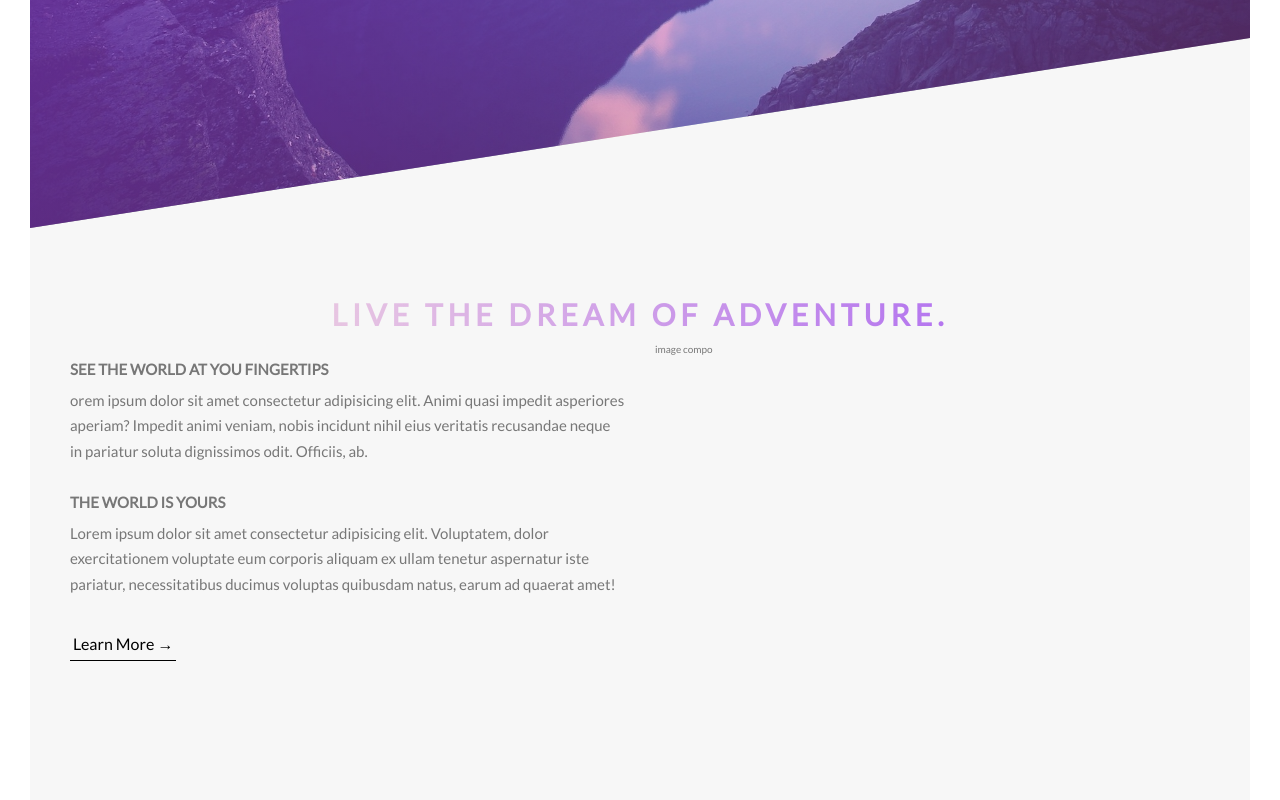
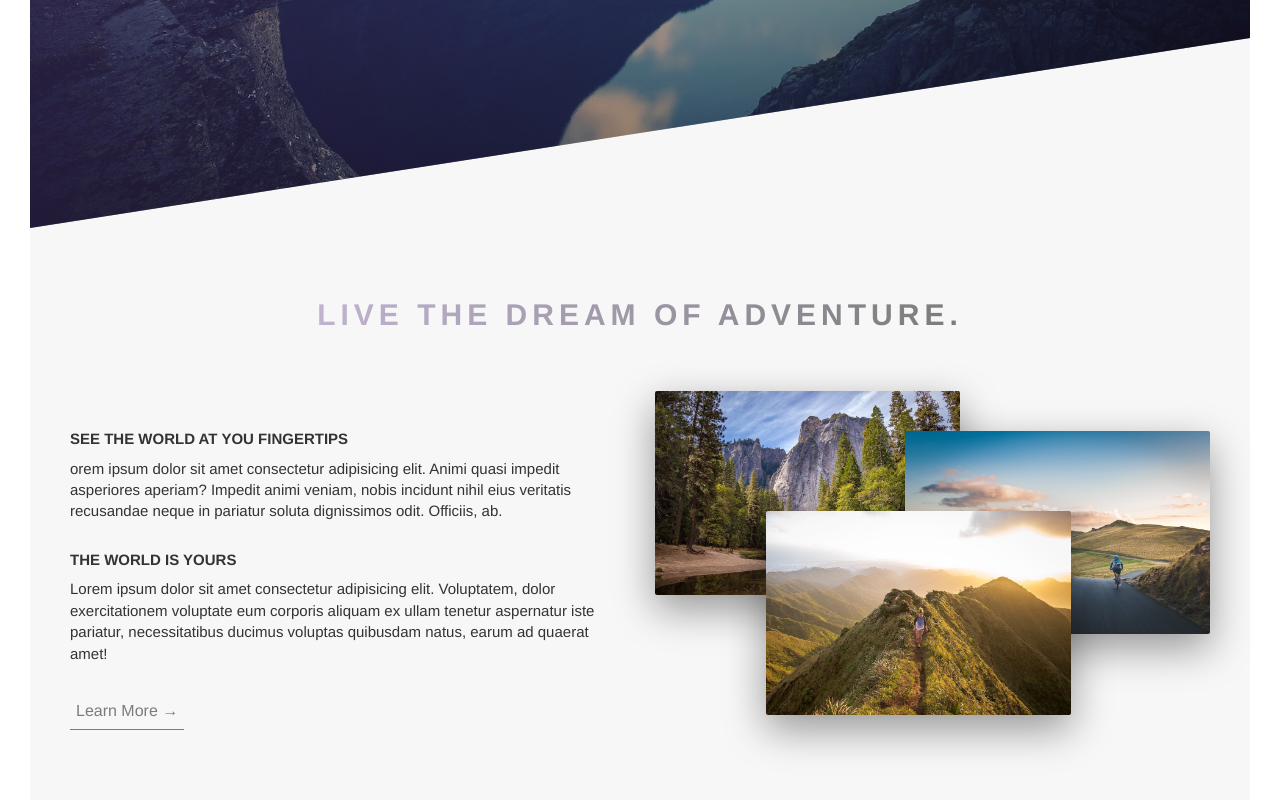
Before and after one commit to damionlawrence/wanderlust-travel-website, a website: page index.html in a window 1280 px wide. Shown: the part 562-1362 px from the top of the page. Drawn offline with Linux system fonts and the light colour scheme.

Commit message:
About section image composition

```diff
--- a/index.html
+++ b/index.html
@@ -28,13 +28,13 @@
 
     <section class="section-about">
       <div class="u-center-text">
-        <h2 class="heading-secondary">
+        <h2 class="heading-secondary u-margin-bottom-8">
           Live the dream of adventure.
         </h2>
       </div>
       <div class="container">
         <div class="row">
-          <div class="col-sm-6 col-xs-12">
+          <div class="col-md-6 col-sm-12">
             <h3 class="heading-tertiary">See the world at you fingertips</h3>
             <p class="paragraph">
               orem ipsum dolor sit amet consectetur adipisicing elit. Animi quasi impedit asperiores aperiam? Impedit
@@ -54,8 +54,12 @@
               Learn More &rarr;
             </a>
           </div>
-          <div class="col-sm-6 col-xs-12">
-            image compo
+          <div class="col-sm-12 col-md-6">
+            <div class="composition">
+              <img src="assets/nat-1-large.jpg" alt="" class="composition__photo composition__photo--p1">
+              <img src="assets/nat-2-large.jpg" alt="" class="composition__photo composition__photo--p2">
+              <img src="assets/nat-3-large.jpg" alt="" class="composition__photo composition__photo--p3">
+            </div>
           </div>
         </div>
       </div>
@@ -64,6 +68,8 @@
   </main>
 
 
+
+
 </body>
 
 </html>
--- a/sass/abstracts/_variables.scss
+++ b/sass/abstracts/_variables.scss
@@ -1,5 +1,6 @@
-$color-primary-light: #963bebb0;
-$color-primary-dark: #c555b24d;
+$color-primary-light: rgba(109, 77, 151, 0.4);
+
+$color-primary-dark: rgba(0, 0, 0, .5);
 
 $color-grey-light-1: #f7f7f7;
 
--- a/sass/base/_typography.scss
+++ b/sass/base/_typography.scss
@@ -45,7 +45,7 @@
   display: inline-block;
   letter-spacing: .5rem;
 
-  background-image: linear-gradient(to left, $color-primary-light, $color-primary-dark);
+  background-image: linear-gradient(to left, $color-primary-dark, $color-primary-light);
   -webkit-background-clip: text;
   background-clip: text;
   color: transparent;
--- a/sass/base/_utilities.scss
+++ b/sass/base/_utilities.scss
@@ -1,3 +1,7 @@
 .u-center-text {
   text-align: center;
 }
+
+.u-margin-bottom-8 {
+  margin-bottom: 8rem;
+}
--- a/sass/component/_button.scss
+++ b/sass/component/_button.scss
@@ -60,14 +60,23 @@
   &:link,
   &:visited {
     font-size: 1.6rem;
-    color: $color-black;
+    color: $color-primary-dark;
     display: inline-block;
     text-decoration: none;
-    border-bottom: 1px solid $color-black;
-    padding: 3px;
+    border-bottom: 1px solid $color-primary-dark;
+    padding: 6px;
+    transition: all .2s;
   }
 
-  &::hover {}
+  &:hover {
+    color: $color-white;
+    background-color: $color-primary-dark;
+    box-shadow: 0 1rem 2rem rgba($color-black, .3);
+    transform: translateY(-2px);
+  }
 
-  &::active {}
+  &:active {
+    box-shadow: 0 .5rem 1rem rgba($color-black, .3);
+    transform: translateY(0);
+  }
 }
--- /dev/null
+++ b/sass/component/_composition.scss
@@ -0,0 +1,41 @@
+.composition {
+  position: relative;
+
+  &__photo {
+    width: 55%;
+    box-shadow: 0 1.4rem 4rem rgba($color-black, $alpha: .4);
+    border-radius: 2px;
+    position: absolute;
+    z-index: 10;
+    transition: all .2s;
+    outline-offset: 2rem;
+
+    &--p1 {
+      top: -2rem;
+      left: 0;
+    }
+
+    &--p2 {
+      top: 2rem;
+      right: 0;
+    }
+
+    &--p3 {
+      top: 10rem;
+      left: 20%;
+    }
+
+    &:hover {
+      outline: 1rem solid $color-primary-light;
+      transform: scale(1.05);
+      box-shadow: 0 2.4rem 4rem rgba($color-black, $alpha: .5);
+      z-index: 20;
+    }
+
+  }
+
+  &:hover &__photo:not(:hover) {
+    transform: scale(.9);
+  }
+
+}
--- a/sass/main.scss
+++ b/sass/main.scss
@@ -1,7 +1,3 @@
-//boostrap
-
-@import "../node_modules/bootstrap-sass/assets/stylesheets/bootstrap";
-
 //core
 @import "abstracts/functions";
 @import "abstracts/mixins";
@@ -15,8 +11,14 @@
 
 
 @import "component/button";
+@import "component/composition";
 
 
 @import "layouts/header";
 
 @import "pages/home";
+
+
+
+//boostrap
+@import "../node_modules/bootstrap-sass/assets/stylesheets/bootstrap";
```
Also changed, not shown: css/style.css.
